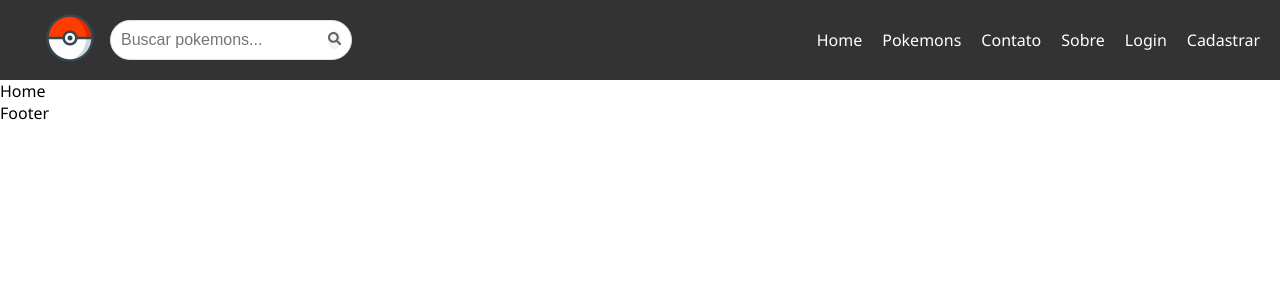
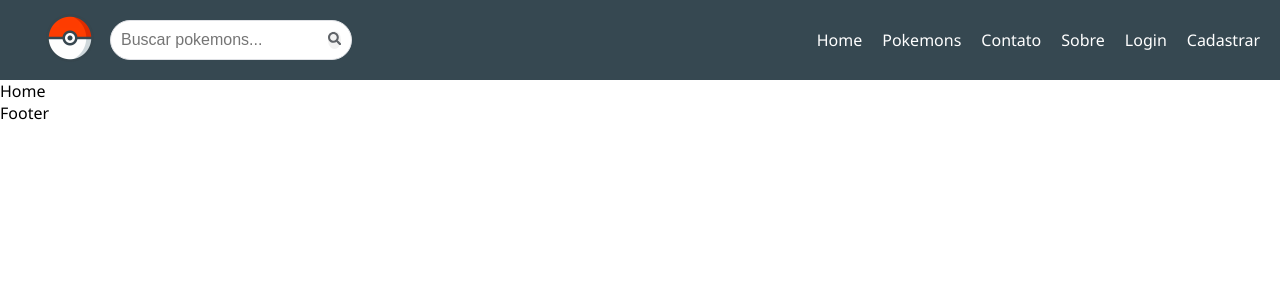
Before and after one commit to horaciosdev/react-pokemons, a React (Vite) app: page / in a window 1280 px wide. Shown: the top 300 px of the page. Built offline with nearby package versions, Linux system fonts and the light colour scheme.

Commit message:
style: ajustes no estilo da navbar e carousel

```diff
--- a/src/styles/Navbar.css
+++ b/src/styles/Navbar.css
@@ -1,11 +1,11 @@
 /* Define a altura da navbar e a cor de fundo */
 .navbar {
-  width: 100vw;
+  width: 100%;
   height: 80px;
-  background-color: #333;
+  background-color: #364851;
   display: flex;
+  align-items: center;
   justify-content: space-between;
-  align-items: center;
   padding: 0 20px;
 }
 
@@ -28,7 +28,6 @@
 /* Define estilos para a lista de links e animações para o hover */
 .navbar-menu {
   display: flex;
-  justify-content: flex-end;
 }
 
 .navbar-item {
```
Also changed, not shown: src/styles/Carousel.css (+8 -2 lines).
